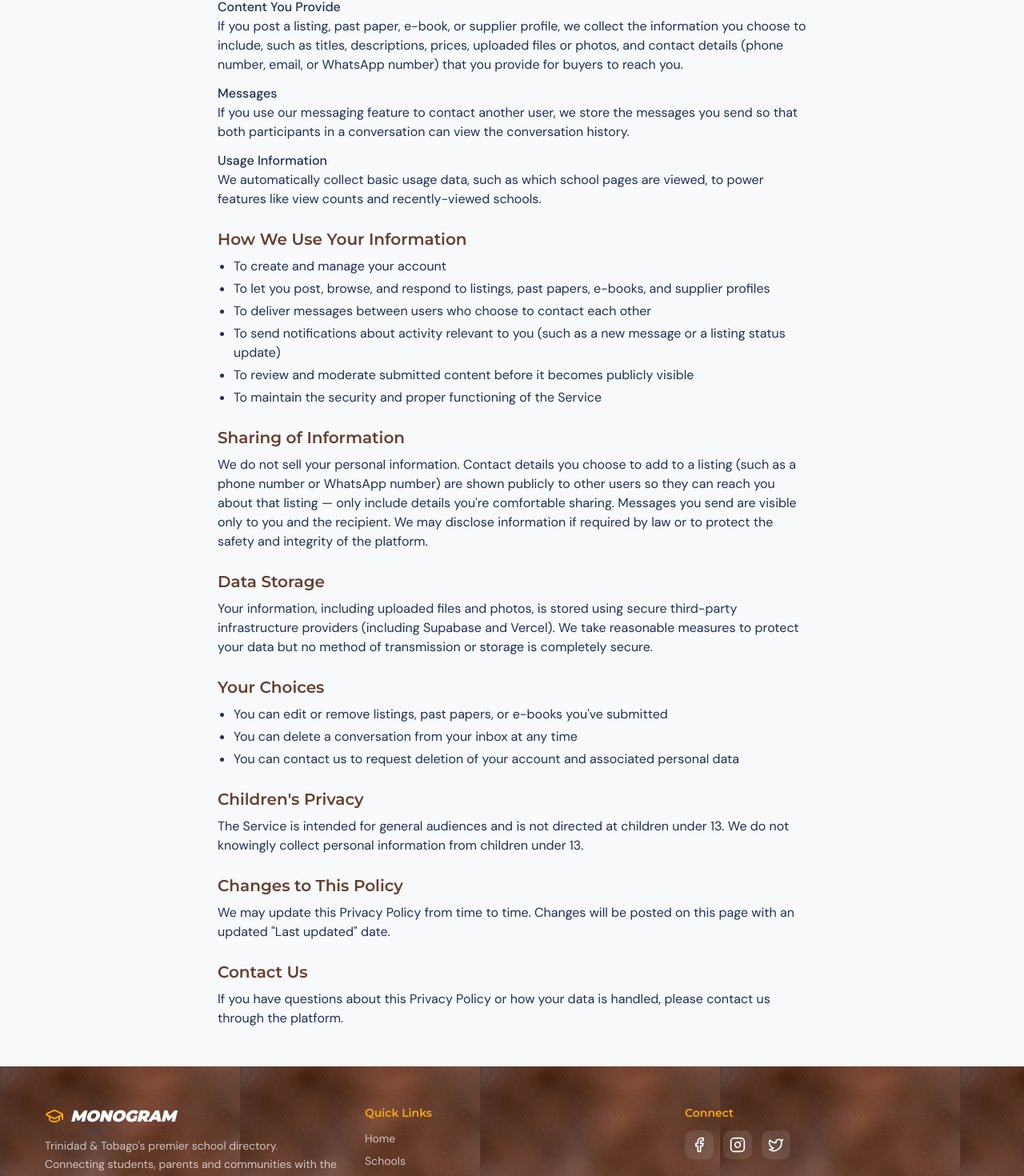
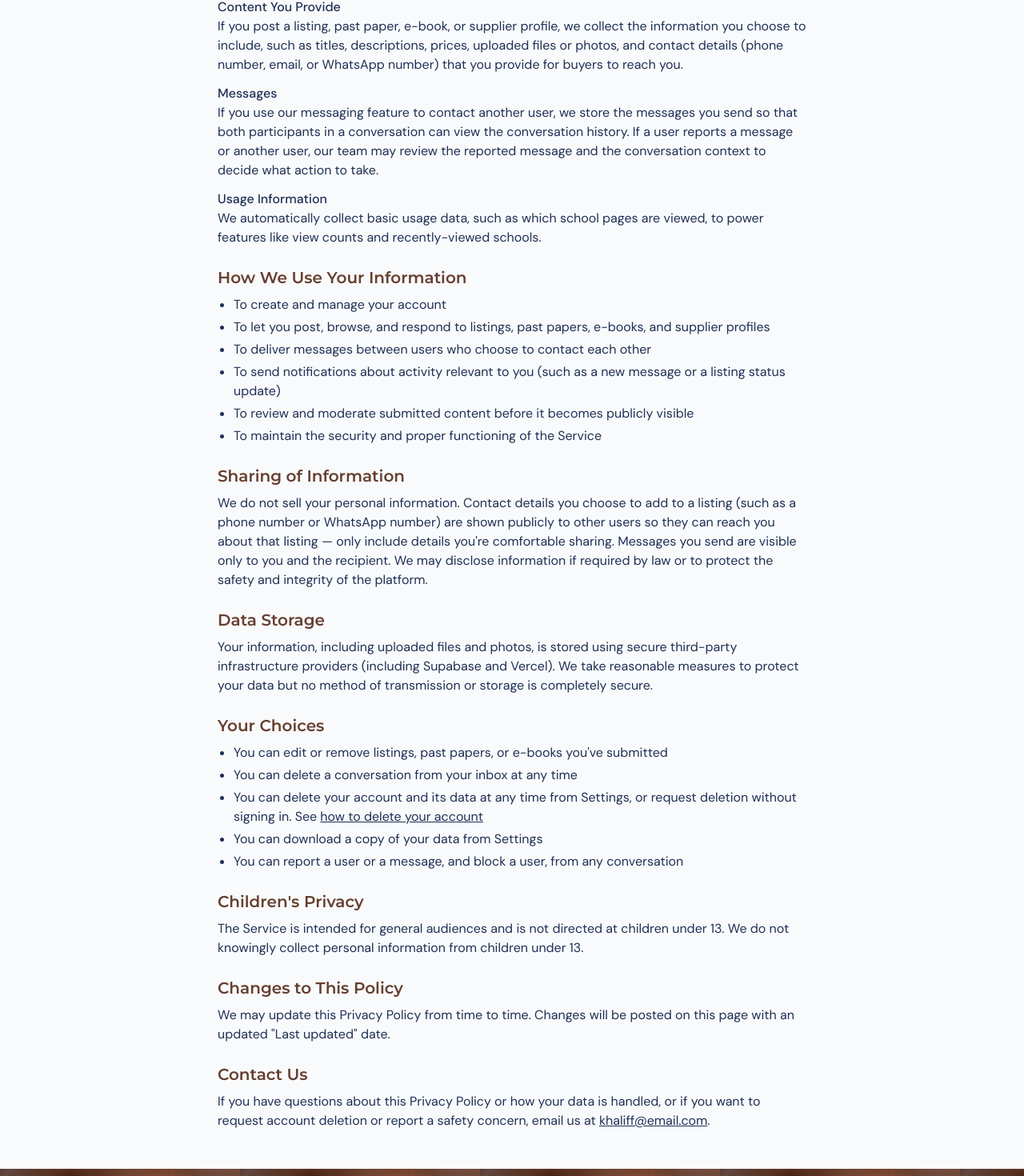
Before and after one commit to khaliff868/Monogram, a Next.js app: page /privacy in a window 1280 px wide. Shown: the part 432-1902 px from the top of the page at 80% size. Built offline with nearby package versions, Linux system fonts and the light colour scheme; no server answers.

Commit message:
Update privacy policy: contact email, deletion, report and block
Co-Authored-By: Claude Sonnet 5.5 <noreply@anthropic.com>
Claude-Session: https://claude.ai/code/session_01TkLwcJ3feDjtMKMV9hs1J1

```diff
--- a/app/privacy/page.tsx
+++ b/app/privacy/page.tsx
@@ -13,7 +13,7 @@ export default function PrivacyPage() {
       <div className="flex-1 bg-background py-12">
         <div className="max-w-3xl mx-auto px-4">
           <h1 className="font-display text-3xl font-bold mb-2" style={{ color: '#663f30' }}>Privacy Policy</h1>
-          <p className="text-sm text-muted-foreground mb-8">Last updated: September 2026</p>
+          <p className="text-sm text-muted-foreground mb-8">Last updated: October 2026</p>
 
           <div className="prose prose-sm max-w-none space-y-6 text-foreground">
             <section>
@@ -33,7 +33,7 @@ export default function PrivacyPage() {
               <p>If you post a listing, past paper, e-book, or supplier profile, we collect the information you choose to include, such as titles, descriptions, prices, uploaded files or photos, and contact details (phone number, email, or WhatsApp number) that you provide for buyers to reach you.</p>
 
               <p className="font-medium mt-3">Messages</p>
-              <p>If you use our messaging feature to contact another user, we store the messages you send so that both participants in a conversation can view the conversation history.</p>
+              <p>If you use our messaging feature to contact another user, we store the messages you send so that both participants in a conversation can view the conversation history. If a user reports a message or another user, our team may review the reported message and the conversation context to decide what action to take.</p>
 
               <p className="font-medium mt-3">Usage Information</p>
               <p>We automatically collect basic usage data, such as which school pages are viewed, to power features like view counts and recently-viewed schools.</p>
@@ -76,7 +76,12 @@ export default function PrivacyPage() {
               <ul className="list-disc pl-5 space-y-1">
                 <li>You can edit or remove listings, past papers, or e-books you&apos;ve submitted</li>
                 <li>You can delete a conversation from your inbox at any time</li>
-                <li>You can contact us to request deletion of your account and associated personal data</li>
+                <li>
+                  You can delete your account and its data at any time from Settings, or request deletion without signing in.
+                  See <a href="/delete-account" className="underline">how to delete your account</a>
+                </li>
+                <li>You can download a copy of your data from Settings</li>
+                <li>You can report a user or a message, and block a user, from any conversation</li>
               </ul>
             </section>
 
@@ -99,8 +104,9 @@ export default function PrivacyPage() {
             <section>
               <h2 className="font-display text-xl font-semibold mt-6 mb-2" style={{ color: '#663f30' }}>Contact Us</h2>
               <p>
-                If you have questions about this Privacy Policy or how your data is handled, please contact
-                us through the platform.
+                If you have questions about this Privacy Policy or how your data is handled, or if you want
+                to request account deletion or report a safety concern, email us at{' '}
+                <a href="mailto:khaliff@email.com" className="underline">khaliff@email.com</a>.
               </p>
             </section>
           </div>
```
